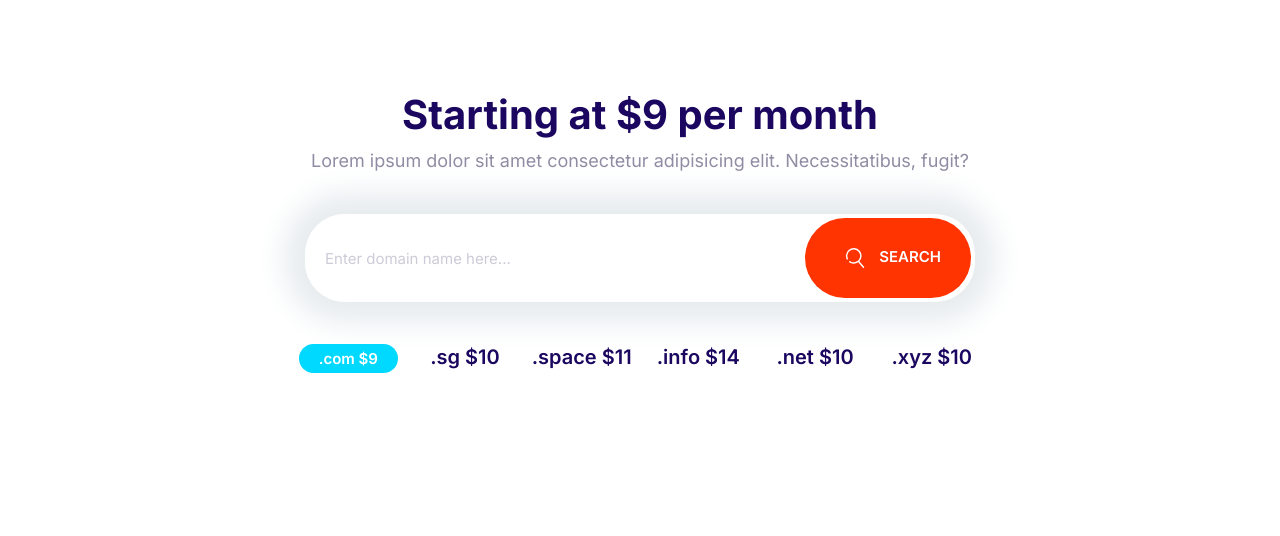
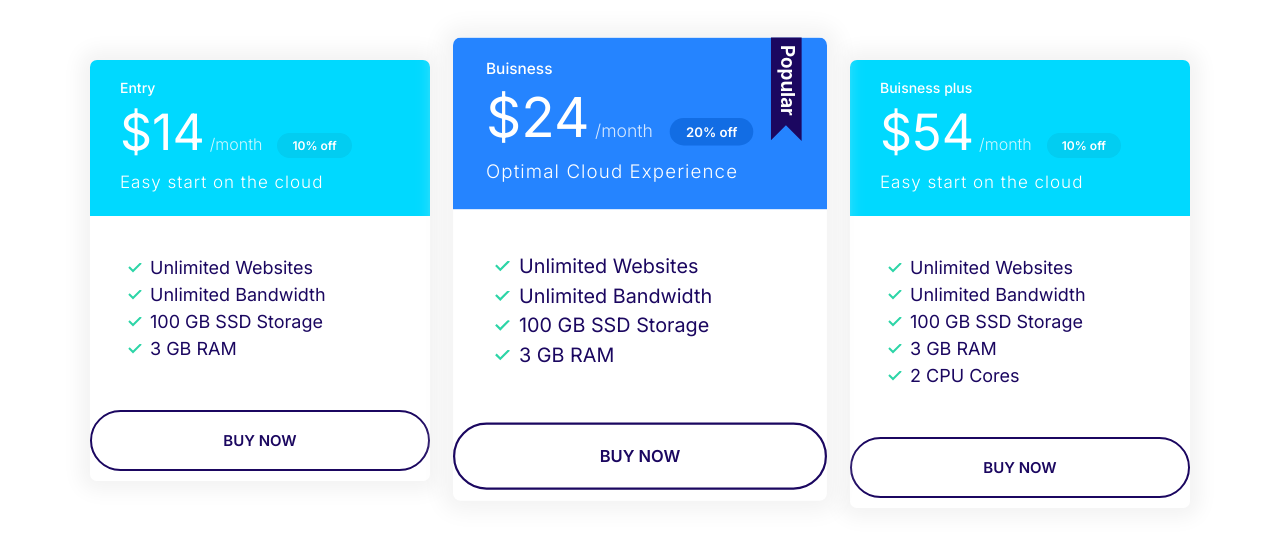
Before and after one commit to MFaithSims/skystash, a plain HTML site: page index.html in a window 1280 px wide. Drawn offline with Linux system fonts and the light colour scheme.

Commit message:
Built the block for the plans

```diff
--- a/css/styles.css
+++ b/css/styles.css
@@ -324,12 +324,19 @@
   background: var(--color-secondary);
   color: #fff;
 }
+.card--primary .badge--primary {
+    background: #126de4;
+  }
 
 .card--secondary .badge--secondary {
   background: #02cdf1;
 }
 
 /* Plans */
+
+.plan {
+    transition: transform .2s ease-out;
+}
 .plan__name {
   color: #fff;
   margin: 0;
@@ -359,6 +366,10 @@
   margin-bottom: 2rem;
 }
 
+.plan--popular {
+    transform: scale(1.1);
+  }
+
 .plan--popular .card__header {
   position: relative;
 }
@@ -370,6 +381,13 @@
   position: absolute;
   top: -6px;
   right: 5%;
+}
+
+.plan:hover {
+    transform: scale(1.05);
+}
+.plan--popular:hover {
+    transform: scale(1.15);
 }
 
 @media screen and (min-width: 1024px) {
@@ -732,3 +750,15 @@
     }
 
 }
+
+
+
+/* Plans Block */
+.block-plans .grid{
+    gap: 8rem 4rem; /* 8 for top to bottom and 4 for width*/
+}
+
+.block-plans .card {
+    max-width: 500px;
+    margin: 0 auto;
+}
--- a/index.html
+++ b/index.html
@@ -14,35 +14,70 @@
     <link rel="stylesheet" href="css/styles.css" />
   </head>
   <body>
-    <section class="block container block-domain">
-      <header class="block__header">
-        <h2>Starting at $9 per month</h2>
-        <p>
-          Lorem ipsum dolor sit amet consectetur adipisicing elit.
-          Necessitatibus, fugit?
-        </p>
-      </header>
-      <div class="input-group">
-        <input
-          type="text"
-          class="input"
-          placeholder="Enter domain name here..."
-        />
-        <button class="btn btn--accent">
-          <svg class="icon icon--white">
-            <use xlink:href="images/sprite.svg#search"></use>
-          </svg>
-          Search
-        </button>
+    <section class="block container block-plans">
+      <div class="grid grid--1x3">
+        <div class="plan">
+          <div class="card card--secondary">
+            <header class="card__header">
+              <h3 class="plan__name">Entry</h3>
+              <span class="plan__price">$14</span>
+              <span class="plan__billing-cycle">/month</span>
+              <span class="badge badge--secondary badge--small">10% off</span>
+              <span class="plan__description">Easy start on the cloud</span>
+            </header>
+            <div class="card__body">
+              <ul class="list list--tick">
+                <li class="list_item">Unlimited Websites</li>
+                <li class="list_item">Unlimited Bandwidth</li>
+                <li class="list_item">100 GB SSD Storage</li>
+                <li class="list_item">3 GB RAM</li>
+              </ul>
+            </div>
+            <button class="btn btn--outline btn--block">Buy Now</button>
+          </div>
+        </div>
+        <div class="plan plan--popular">
+          <div class="card card--primary">
+            <header class="card__header">
+              <h3 class="plan__name">Buisness</h3>
+              <span class="plan__price">$24</span>
+              <span class="plan__billing-cycle">/month</span>
+              <span class="badge badge--primary badge--small">20% off</span>
+              <span class="plan__description">Optimal Cloud Experience</span>
+            </header>
+            <div class="card__body">
+              <ul class="list list--tick">
+                <li class="list_item">Unlimited Websites</li>
+                <li class="list_item">Unlimited Bandwidth</li>
+                <li class="list_item">100 GB SSD Storage</li>
+                <li class="list_item">3 GB RAM</li>
+              </ul>
+            </div>
+            <button class="btn btn--outline btn--block">Buy Now</button>
+          </div>
+        </div>
+        <div class="plan">
+          <div class="card card--secondary">
+            <header class="card__header">
+              <h3 class="plan__name">Buisness plus</h3>
+              <span class="plan__price">$54</span>
+              <span class="plan__billing-cycle">/month</span>
+              <span class="badge badge--secondary badge--small">10% off</span>
+              <span class="plan__description">Easy start on the cloud</span>
+            </header>
+            <div class="card__body">
+              <ul class="list list--tick">
+                <li class="list_item">Unlimited Websites</li>
+                <li class="list_item">Unlimited Bandwidth</li>
+                <li class="list_item">100 GB SSD Storage</li>
+                <li class="list_item">3 GB RAM</li>
+                <li class="list_item">2 CPU Cores</li>
+              </ul>
+            </div>
+            <button class="btn btn--outline btn--block">Buy Now</button>
+          </div>
+        </div>
       </div>
-      <ul class="list block-domain__prices">
-        <li><span class="badge badge--secondary">.com $9</span></li>
-        <li>.sg $10</li>
-        <li>.space $11</li>
-        <li>.info $14</li>
-        <li>.net $10</li>
-        <li>.xyz $10</li>
-      </ul>
     </section>
     <script src="js/main.js"></script>
   </body>
```
Also changed, not shown: components/blockplan.html (added, +66 -0 lines).
